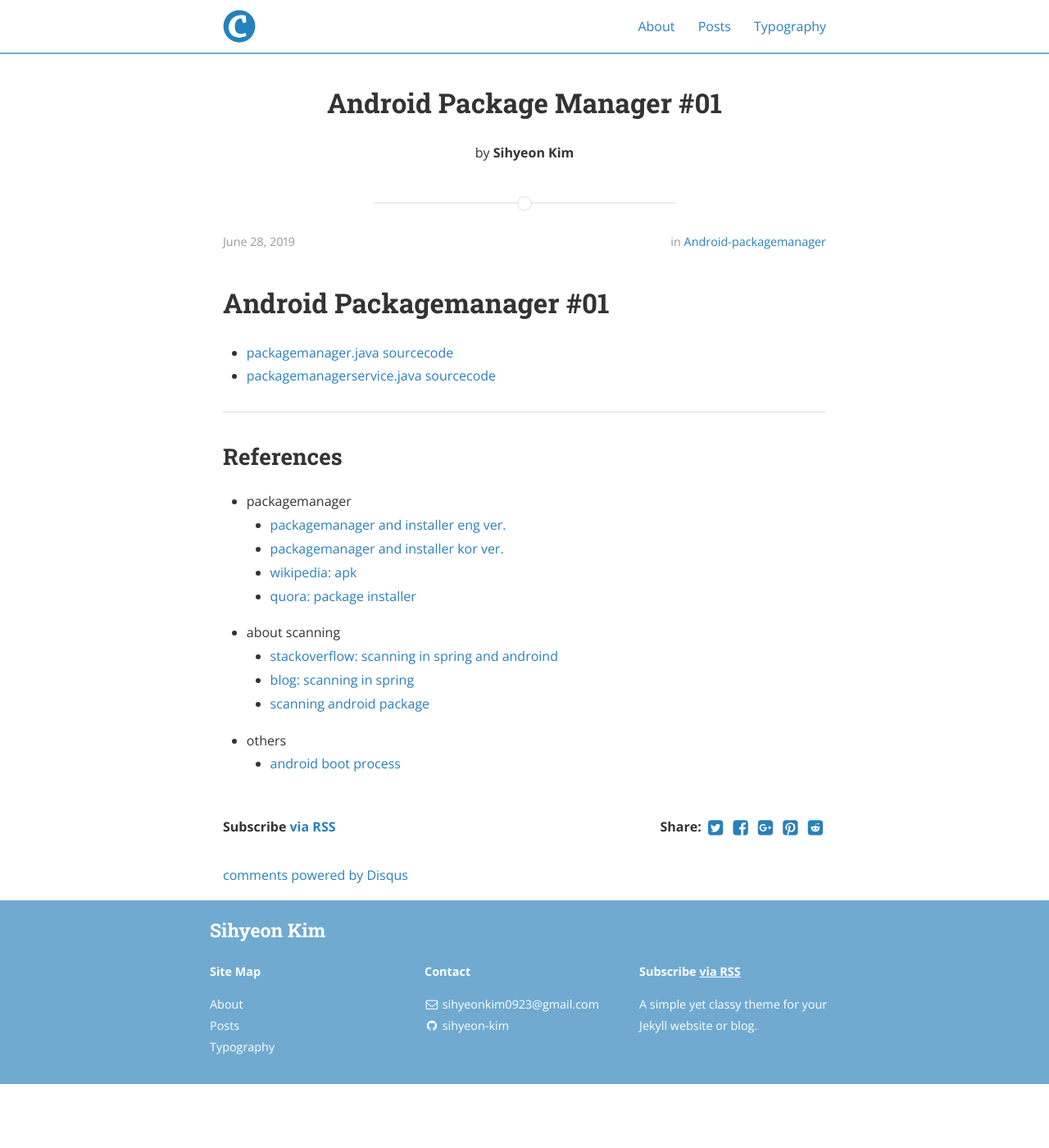
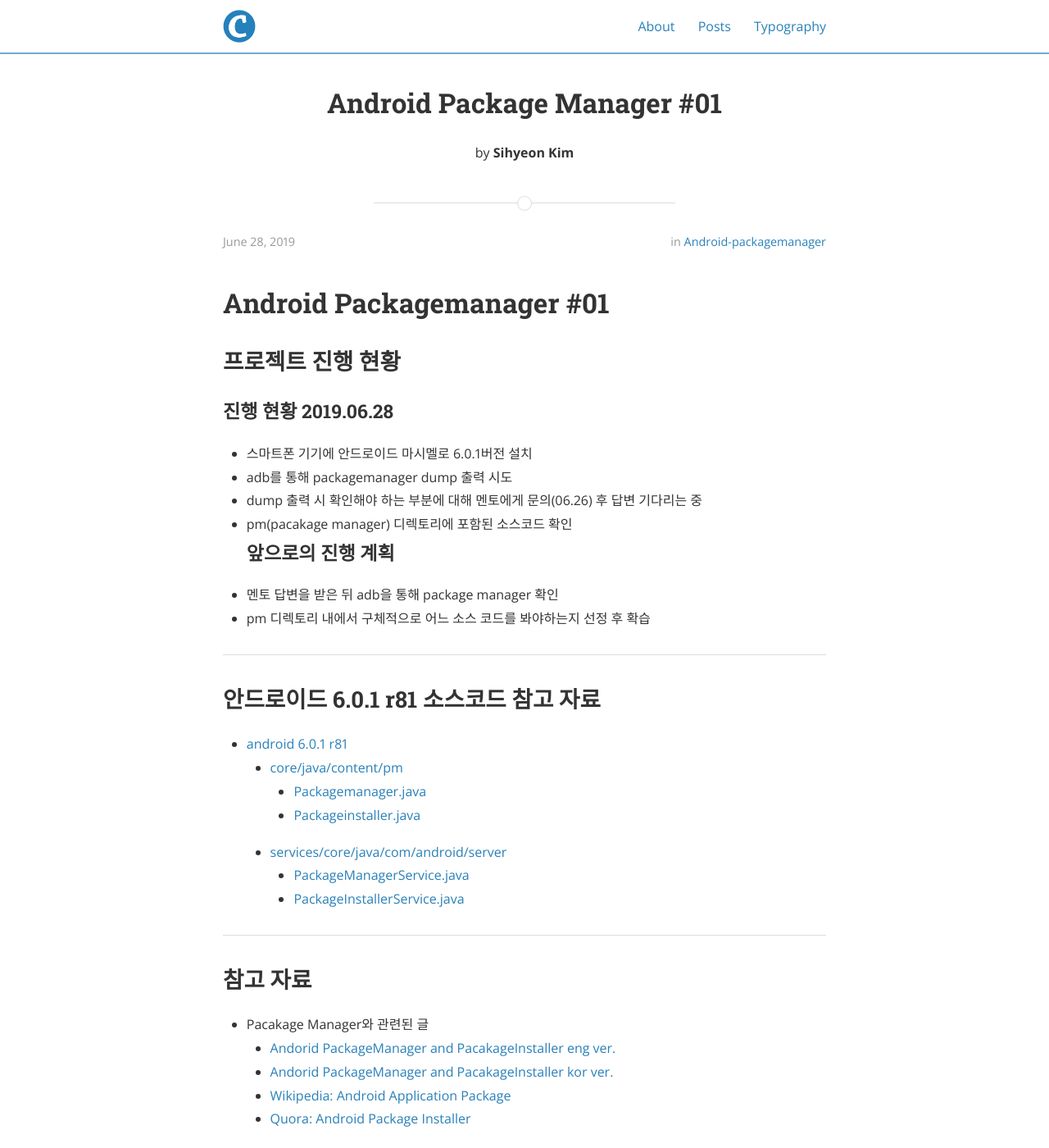
Before and after one commit to sihyeon-kim/sihyeon-kim.github.io, a Jekyll site: the page built from _posts/2019-06-28-Android-Package-Manager-#01.markdown, in a window 1280 px wide and 1400 px high. Shown: the whole window at 82% size. Built offline with Jekyll 4.4.1, drawn with Linux system fonts in a browser that asks for light colours; nearby versions of some CDN libraries; comment, search, counter and statistics services are not loaded.

Commit message:
Update 2019-06-28-Android-Package-Manager-#01.markdown

```diff
--- a/_posts/2019-06-28-Android-Package-Manager-#01.markdown
+++ b/_posts/2019-06-28-Android-Package-Manager-#01.markdown
@@ -7,20 +7,36 @@ categories: android-packagemanager
 ---
 
 # Android Packagemanager #01
-
-- [packagemanager.java sourcecode](https://android.googlesource.com/platform/frameworks/base/+/refs/tags/android-6.0.1_r81/core/java/android/content/pm/)
-- [packagemanagerservice.java sourcecode](https://android.googlesource.com/platform/frameworks/base/+/refs/tags/android-6.0.1_r81/services/core/java/com/android/server/pm)
+## 프로젝트 진행 현황
+### 진행 현황 2019.06.28
+- 스마트폰 기기에 안드로이드 마시멜로 6.0.1버전 설치
+- adb를 통해 packagemanager dump 출력 시도
+- dump 출력 시 확인해야 하는 부분에 대해 멘토에게 문의(06.26) 후 답변 기다리는 중
+- pm(pacakage manager) 디렉토리에 포함된 소스코드 확인
+### 앞으로의 진행 계획
+- 멘토 답변을 받은 뒤 adb을 통해 package manager 확인
+- pm 디렉토리 내에서 구체적으로 어느 소스 코드를 봐야하는지 선정 후 확습
 
 ---
 
-## References
+## 안드로이드 6.0.1 r81 소스코드 참고 자료
+- [android 6.0.1 r81](https://android.googlesource.com/platform/frameworks/base/+/refs/tags/android-6.0.1_r81)
+  - [core/java/content/pm](https://android.googlesource.com/platform/frameworks/base/+/refs/tags/android-6.0.1_r81/core/java/android/content/pm/)
+    - [Packagemanager.java](https://android.googlesource.com/platform/frameworks/base/+/refs/tags/android-6.0.1_r81/core/java/android/content/pm/PackageManager.java)
+    - [Packageinstaller.java](https://android.googlesource.com/platform/frameworks/base/+/refs/tags/android-6.0.1_r81/core/java/android/content/pm/PackageInstaller.java)
+  - [services/core/java/com/android/server](https://android.googlesource.com/platform/frameworks/base/+/refs/tags/android-6.0.1_r81/services/core/java/com/android/server/pm)
+    - [PackageManagerService.java](https://android.googlesource.com/platform/frameworks/base/+/refs/tags/android-6.0.1_r81/services/core/java/com/android/server/pm/PackageManagerService.java)
+    - [PackageInstallerService.java](https://android.googlesource.com/platform/frameworks/base/+/refs/tags/android-6.0.1_r81/services/core/java/com/android/server/pm/PackageInstallerService.java)
 
-- packagemanager
-  - [packagemanager and installer eng ver.](http://ghostkei.blogspot.com/2015/09/external-post-in-depth-android-package_32.html)
-  - [packagemanager and installer kor ver.](http://kpbird.blogspot.com/2012/10/in-depth-android-package-manager-and.html)
-  - [wikipedia: apk](https://en.m.wikipedia.org/wiki/Android_application_package)
-  - [quora: package installer](https://www.quora.com/What-is-an-Android-package-installer)
+---
 
+## 참고 자료
+
+- Pacakage Manager와 관련된 글
+  - [Andorid PackageManager and PacakageInstaller eng ver.](http://ghostkei.blogspot.com/2015/09/external-post-in-depth-android-package_32.html)
+  - [Andorid PackageManager and PacakageInstaller kor ver.](http://kpbird.blogspot.com/2012/10/in-depth-android-package-manager-and.html)
+  - [Wikipedia: Android Application Package](https://en.wikipedia.org/wiki/Android_application_package)
+  - [Quora: Android Package Installer](https://www.quora.com/What-is-an-Android-package-installer)
 
 - about scanning
   - [stackoverflow: scanning in spring and androind ](https://stackoverflow.com/questions/11421085/implementing-spring-like-package-scanning-in-android)
```
